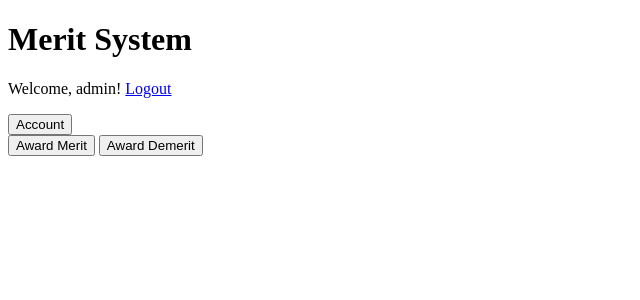
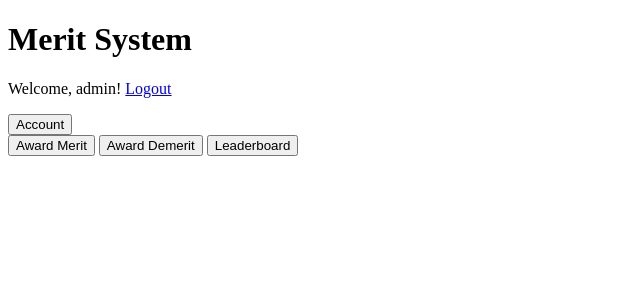
Before and after one commit to stormwrldd/software-project, a Flask app: page / in a window 1280 px wide. Shown: the top 300 px of the page, without its empty margins (0-640 px from the left). Run offline with Flask 3, Linux system fonts and the light colour scheme; a user stored in the database is signed in.

Commit message:
Update repo, almost all features done. no styling yet

```diff
--- a/templates/home.html
+++ b/templates/home.html
@@ -14,6 +14,7 @@
     <div>
         <a href="/award-merit"><button>Award Merit</button></a>
         <a href="/award-demerit"><button>Award Demerit</button></a>
+        <a href="/leaderboard"><button>Leaderboard</button></a>
     </div>
 </body>
 </html>
```
Also changed, not shown: 2 other files.
